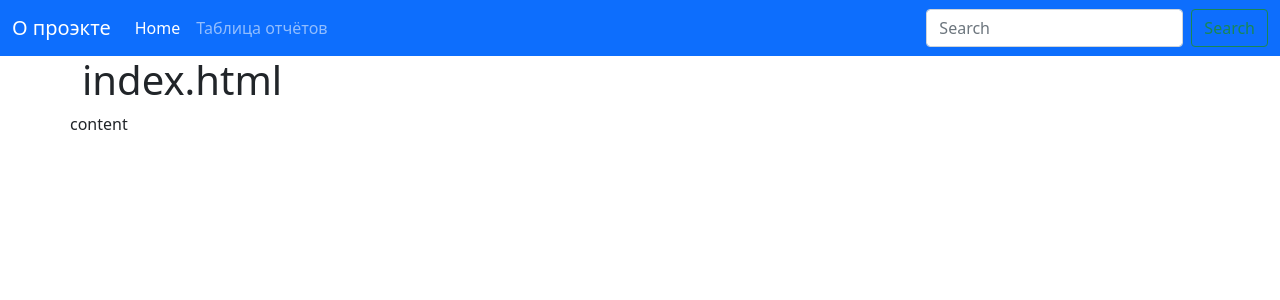
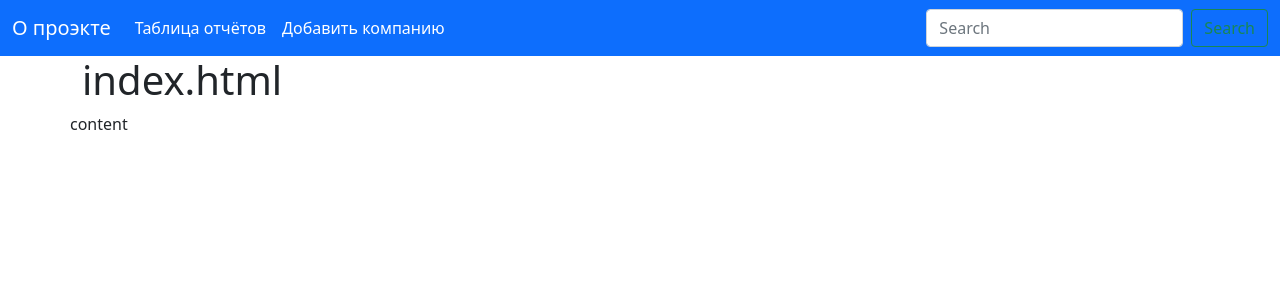
Before and after one commit to wwwAiru/web-msfo-stock-bot, a Flask app: page / in a window 1280 px wide. Shown: the top 300 px of the page. Run offline with Flask 2, Linux system fonts and the light colour scheme.

Commit message:
добавил кнопку в нав-бар добавить компанию

```diff
--- a/templates/base.html
+++ b/templates/base.html
@@ -20,10 +20,10 @@
 
         <ul class="navbar-nav me-auto mb-2 mb-lg-0">
           <li class="nav-item">
-            <a class="nav-link active" aria-current="page" href="#">Home</a>
+            <a class="nav-link active" aria-current="page" href="{{ url_for('records.index') }}">Таблица отчётов</a>
           </li>
           <li class="nav-item">
-            <a class="nav-link" href="{{ url_for('records.index') }}">Таблица отчётов</a>
+            <a class="nav-link active" href="{{ url_for('records.create_record') }}">Добавить компанию</a>
           </li>
         </ul>
 
```
